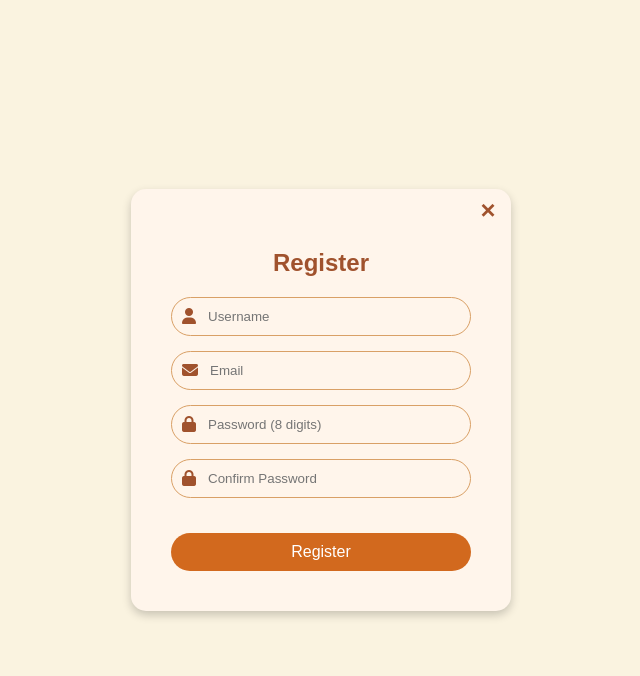
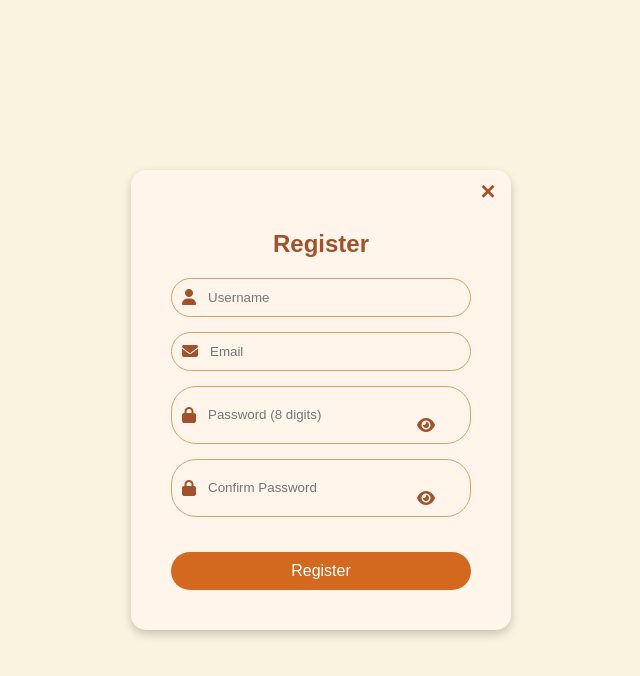
Before and after one commit to Tunarrrrmas/allersafe, a Python web app: template templates/register.html in a window 1280 px wide. Shown: the top 676 px of the page, without its empty margins (319-959 px from the left). Run offline with Jinja, Linux system fonts and the light colour scheme; the template is opened without the code that fills it, so the values that code supplies are empty.

Commit message:
Update register.html

```diff
--- a/templates/register.html
+++ b/templates/register.html
@@ -37,6 +37,7 @@
             border: 1px solid #d9a066;
             border-radius: 25px;
             padding: 10px;
+            position: relative;
         }
 
         .input-group i {
@@ -51,6 +52,27 @@
             background: none;
         }
 
+        .password-toggle {
+            background: none;
+            border: none;
+            cursor: pointer;
+            padding: 0;
+            margin-left: 5px;
+            color: #A0522d;
+            display: flex;
+            align-items: center;
+            justify-content: center;
+        }
+
+        .password-toggle:hover {
+            color: #d2691e;
+        }
+
+        .password-toggle i {
+            margin: 0;
+            font-size: 16px;
+        }
+
         button {
             margin-top: 20px;
             background: #d2691e;
@@ -61,6 +83,7 @@
             cursor: pointer;
             font-size: 16px;
             width: 100%;
+            transition: background 0.3s ease;
         }
 
         button:hover {
@@ -102,15 +125,21 @@
             </div>
             <div class="input-group">
                 <i class="fa-solid fa-lock"></i>
-                <input type="password" name="password" placeholder="Password (8 digits)"
+                <input type="password" name="password" id="password" placeholder="Password (8 digits)"
                         maxlength="8" pattern="\d{8}" required
                         title="Password must be 8 digits">
+                <button type="button" class="password-toggle" id="togglePassword">
+                    <i class="fa-solid fa-eye"></i>
+                </button>
             </div>
             <div class="input-group">
                 <i class="fa-solid fa-lock"></i>
-                <input type="password" name="confirm_password" placeholder="Confirm Password"
+                <input type="password" name="confirm_password" id="confirmPassword" placeholder="Confirm Password"
                         maxlength="8" pattern="\d{8}" required
                         title="Password must be 8 digits">
+                <button type="button" class="password-toggle" id="toggleConfirmPassword">
+                    <i class="fa-solid fa-eye"></i>
+                </button>
             </div>
             <button type="submit">Register</button>
         </form>
@@ -126,14 +155,41 @@
     </div>
 
     <script>
-        document.getElementById("registerForm").addEventListener("submit", function(e) {
-            let pass = document.querySelector("input[name='password']").value;
-            let confirm = document.querySelector("input[name='confirm_password']").value;
+        // Password toggle functionality
+        document.addEventListener('DOMContentLoaded', function() {
+            const passwordInput = document.getElementById('password');
+            const confirmPasswordInput = document.getElementById('confirmPassword');
+            const togglePassword = document.getElementById('togglePassword');
+            const toggleConfirmPassword = document.getElementById('toggleConfirmPassword');
 
-            if (pass !== confirm) {
-                e.preventDefault();
-                alert("Passwords do not match!!");
+            function togglePasswordVisibility(input, button) {
+                if (input.type === 'password') {
+                    input.type = 'text';
+                    button.innerHTML = '<i class="fa-solid fa-eye-slash"></i>';
+                } else {
+                    input.type = 'password';
+                    button.innerHTML = '<i class="fa-solid fa-eye"></i>';
+                }
             }
+
+            togglePassword.addEventListener('click', function() {
+                togglePasswordVisibility(passwordInput, togglePassword);
+            });
+
+            toggleConfirmPassword.addEventListener('click', function() {
+                togglePasswordVisibility(confirmPasswordInput, toggleConfirmPassword);
+            });
+
+            // Password confirmation validation
+            document.getElementById("registerForm").addEventListener("submit", function(e) {
+                let pass = passwordInput.value;
+                let confirm = confirmPasswordInput.value;
+
+                if (pass !== confirm) {
+                    e.preventDefault();
+                    alert("Passwords do not match!!");
+                }
+            });
         });
     </script>
 </body>
```
